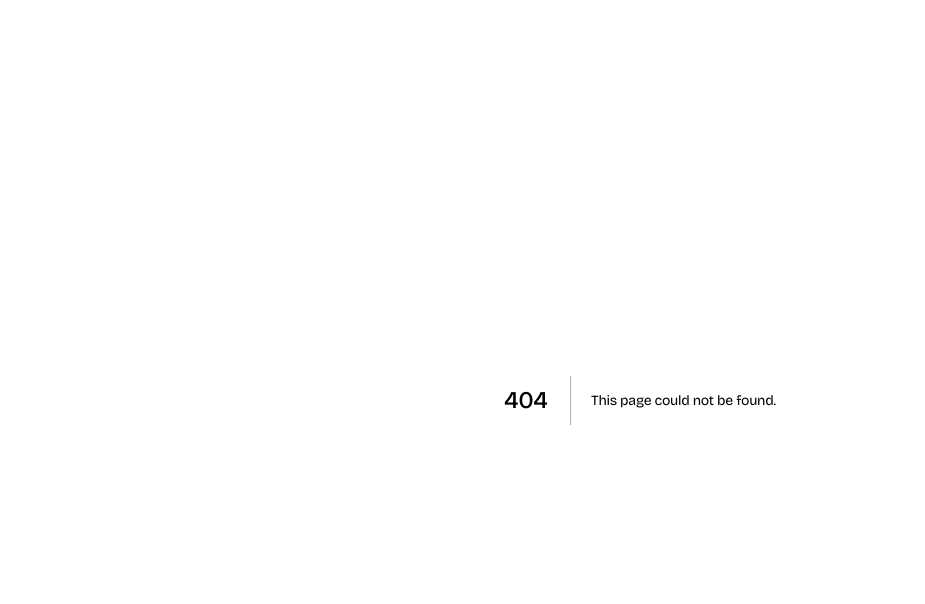
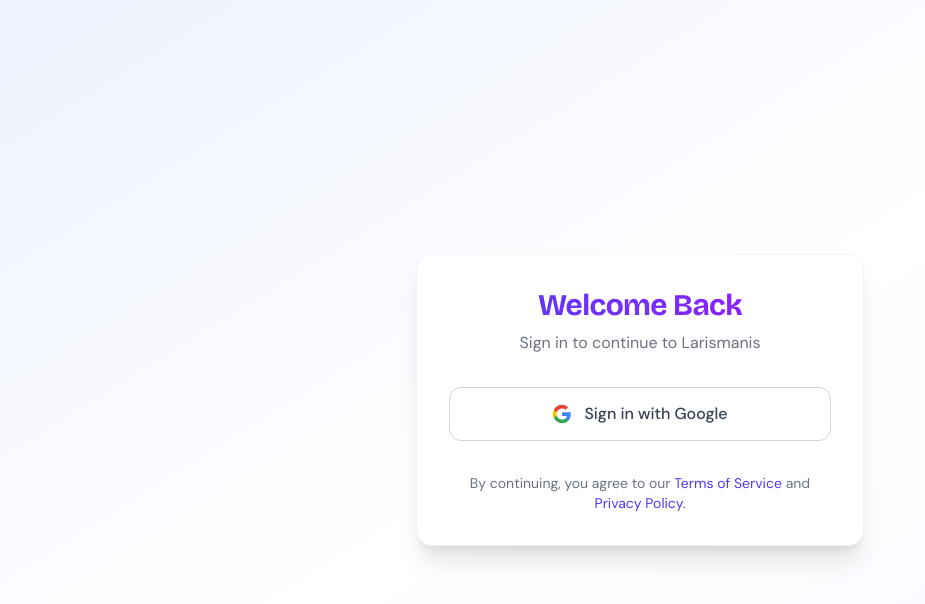
Before and after one commit to qybbs/larismanis, a Next.js app: page /login in a window 1280 px wide. Before the commit this address had no page. Shown: the top 604 px of the page, without its empty margins (0-925 px from the left). Built offline with nearby package versions, Linux system fonts and the light colour scheme; no server answers.

Commit message:
nambahin login screen awal

```diff
--- /dev/null
+++ b/app/auth/callback/page.tsx
@@ -0,0 +1,39 @@
+'use client';
+
+import { supabase } from '@/lib/supabase';
+import { useRouter, useSearchParams } from 'next/navigation';
+import { useEffect } from 'react';
+
+export default function AuthCallbackPage() {
+  const router = useRouter();
+  const searchParams = useSearchParams();
+
+  useEffect(() => {
+    const handleAuthCallback = async () => {
+      const code = searchParams.get('code');
+
+      if (code) {
+        try {
+          const { error } = await supabase.auth.exchangeCodeForSession(code);
+          if (error) throw error;
+        } catch (error) {
+          console.error('Error exchanging code for session:', error);
+        }
+      }
+
+      // Redirect to home or dashboard after handling auth
+      router.push('/');
+    };
+
+    handleAuthCallback();
+  }, [router, searchParams]);
+
+  return (
+    <div className="min-h-screen flex items-center justify-center bg-white dark:bg-gray-900">
+      <div className="text-center">
+        <h2 className="text-2xl font-semibold mb-2 text-gray-900 dark:text-white">Logging you in...</h2>
+        <p className="text-gray-500 dark:text-gray-400">Please wait while we verify your credentials.</p>
+      </div>
+    </div>
+  );
+}
--- /dev/null
+++ b/app/login/page.tsx
@@ -0,0 +1,97 @@
+'use client';
+
+import { supabase } from '@/lib/supabase';
+import { motion } from 'framer-motion';
+import { Loader2 } from 'lucide-react';
+import { useState } from 'react';
+
+export default function LoginPage() {
+  const [isLoading, setIsLoading] = useState(false);
+
+  const handleGoogleLogin = async () => {
+    try {
+      setIsLoading(true);
+      const { error } = await supabase.auth.signInWithOAuth({
+        provider: 'google',
+        options: {
+          redirectTo: `${window.location.origin}/auth/callback`,
+        },
+      });
+
+      if (error) {
+        throw error;
+      }
+    } catch (error) {
+      console.error('Error logging in:', error);
+      alert('Error logging in. Please try again.');
+    } finally {
+      setIsLoading(false);
+    }
+  };
+
+  return (
+    <div className="min-h-screen flex items-center justify-center bg-gradient-to-br from-indigo-50 via-white to-purple-50 dark:from-gray-900 dark:via-gray-900 dark:to-gray-800 p-4">
+      <motion.div
+        initial={{ opacity: 0, y: 20 }}
+        animate={{ opacity: 1, y: 0 }}
+        transition={{ duration: 0.5 }}
+        className="w-full max-w-md bg-white dark:bg-gray-800 rounded-2xl shadow-xl p-8 border border-gray-100 dark:border-gray-700"
+      >
+        <div className="text-center mb-8">
+          <h1 className="text-3xl font-bold bg-clip-text text-transparent bg-gradient-to-r from-indigo-600 to-purple-600 dark:from-indigo-400 dark:to-purple-400 mb-2">
+            Welcome Back
+          </h1>
+          <p className="text-gray-500 dark:text-gray-400">
+            Sign in to continue to Larismanis
+          </p>
+        </div>
+
+        <div className="space-y-4">
+          <button
+            onClick={handleGoogleLogin}
+            disabled={isLoading}
+            className="w-full flex items-center justify-center gap-3 px-6 py-3.5 border border-gray-300 dark:border-gray-600 rounded-xl hover:bg-gray-50 dark:hover:bg-gray-700 transition-all duration-200 disabled:opacity-50 disabled:cursor-not-allowed group bg-white dark:bg-gray-800 text-gray-700 dark:text-gray-200 font-medium"
+          >
+            {isLoading ? (
+              <Loader2 className="w-5 h-5 animate-spin text-indigo-600 dark:text-indigo-400" />
+            ) : (
+              <svg className="w-5 h-5" viewBox="0 0 24 24">
+                <path
+                  d="M22.56 12.25c0-.78-.07-1.53-.2-2.25H12v4.26h5.92c-.26 1.37-1.04 2.53-2.21 3.31v2.77h3.57c2.08-1.92 3.28-4.74 3.28-8.09z"
+                  fill="#4285F4"
+                />
+                <path
+                  d="M12 23c2.97 0 5.46-.98 7.28-2.66l-3.57-2.77c-.98.66-2.23 1.06-3.71 1.06-2.86 0-5.29-1.93-6.16-4.53H2.18v2.84C3.99 20.53 7.7 23 12 23z"
+                  fill="#34A853"
+                />
+                <path
+                  d="M5.84 14.09c-.22-.66-.35-1.36-.35-2.09s.13-1.43.35-2.09V7.07H2.18C1.43 8.55 1 10.22 1 12s.43 3.45 1.18 4.93l2.85-2.22.81-.62z"
+                  fill="#FBBC05"
+                />
+                <path
+                  d="M12 5.38c1.62 0 3.06.56 4.21 1.64l3.15-3.15C17.45 2.09 14.97 1 12 1 7.7 1 3.99 3.47 2.18 7.07l3.66 2.84c.87-2.6 3.3-4.53 6.16-4.53z"
+                  fill="#EA4335"
+                />
+              </svg>
+            )}
+            <span>{isLoading ? 'Signing in...' : 'Sign in with Google'}</span>
+          </button>
+        </div>
+
+        <div className="mt-8 text-center text-sm text-gray-500 dark:text-gray-400">
+          <p>
+            By continuing, you agree to our{' '}
+            <a href="#" className="text-indigo-600 dark:text-indigo-400 hover:underline">
+              Terms of Service
+            </a>{' '}
+            and{' '}
+            <a href="#" className="text-indigo-600 dark:text-indigo-400 hover:underline">
+              Privacy Policy
+            </a>
+            .
+          </p>
+        </div>
+      </motion.div>
+    </div>
+  );
+}
```
